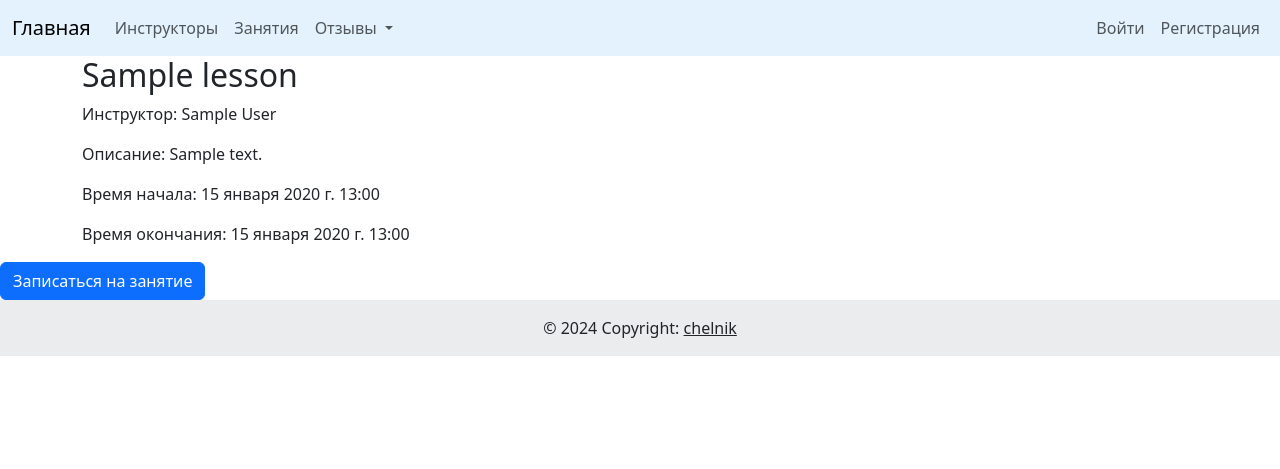
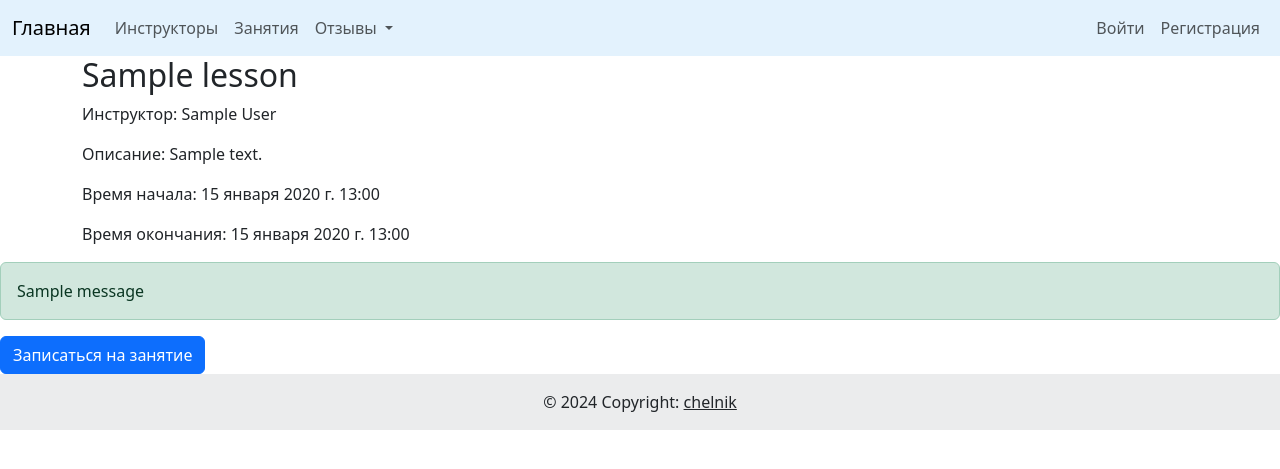
Before and after one commit to chelnik/swimming-pool, a Django app: page /lessons/1/ in a window 1280 px wide. Shown: the top 469 px of the page. Run offline with Django 5.2, Linux system fonts and the light colour scheme; tables that the repository leaves empty hold one stand-in row (values such as "Sample post"); one stand-in notice (Sample message) is shown.

Commit message:
добавил messages для записи о статусе записи на занятие

```diff
--- a/backend/pool_app/templates/pool_app/lesson_detail.html
+++ b/backend/pool_app/templates/pool_app/lesson_detail.html
@@ -8,7 +8,13 @@
         <p>Время начала: {{ lesson.start_time }}</p>
         <p>Время окончания: {{ lesson.end_time }}</p>
     </div>
-
+    {% if messages %}
+        {% for message in messages %}
+            <div class="alert alert-{{ message.tags }}">
+                {{ message }}
+            </div>
+        {% endfor %}
+    {% endif %}
     {% if not is_user_signed_up %}
         <form method="post" action="{% url 'pool_app:sign_up_for_lesson' lesson.id %}">
 
```
Also changed, not shown: backend/pool_app/views.py (+0 -9 lines).
